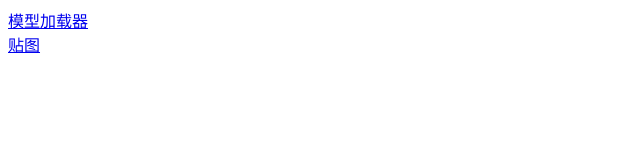
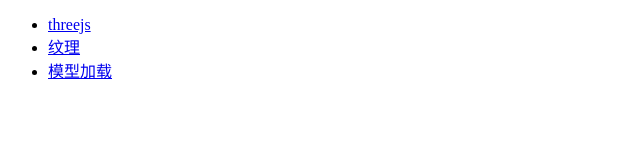
Before and after one commit to eventao/Work2017.8.17, a website: page index.html in a window 1280 px wide. Shown: the whole page, without its empty margins (0-640 px from the left). Drawn offline with Linux system fonts and the light colour scheme.

```diff
--- a/index.html
+++ b/index.html
@@ -5,9 +5,16 @@
     <title>主页</title>
 </head>
 <body>
-<div>
-    <a target="_blank" href="/threejs/model-load/index.html">模型加载器</a> <br>
-    <a target="_blank" href="/threejs/textures/index.html">贴图</a>
-</div>
+<ul>
+    <li>
+        <a href="./threejs/index.html">threejs</a>
+    </li>
+    <li>
+        <a href="./threejs/textures/index.html">纹理</a>
+    </li>
+    <li>
+        <a href="./threejs/model-load/index.html">模型加载</a>
+    </li>
+</ul>
 </body>
 </html>
```
